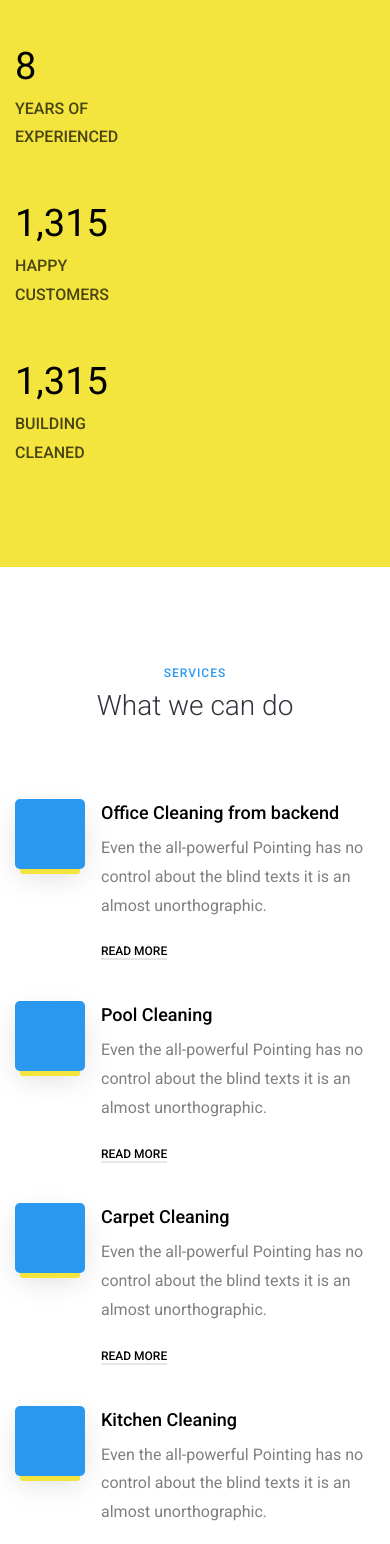
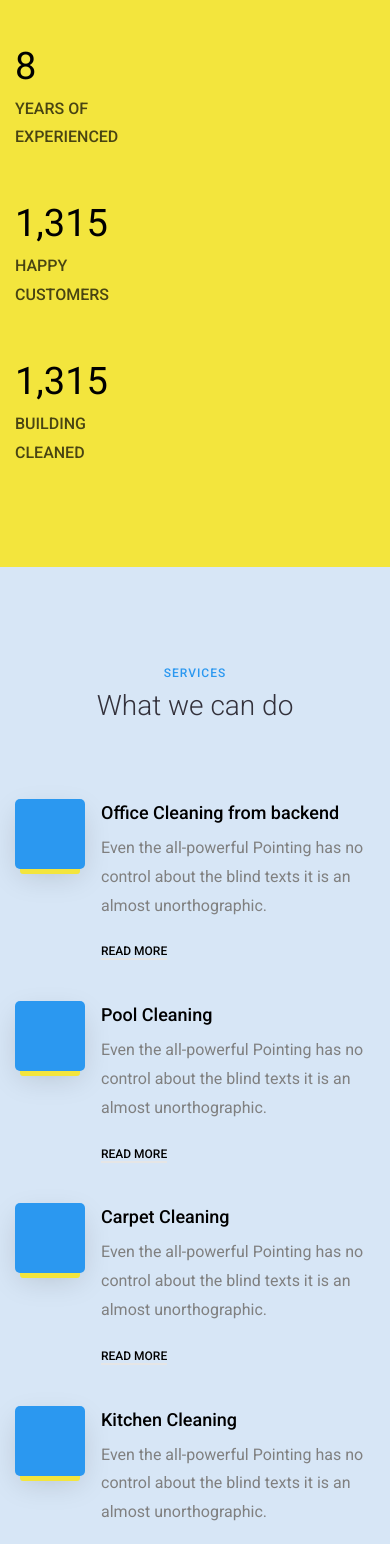
Before and after one commit to prajjwalz1/carringmanagementgroup, a Django app: page / in a window 390 px wide. Shown: the part 2631-4175 px from the top of the page. Run offline with Django 4.2, Linux system fonts and the light colour scheme; data comes from the database, SQL or seed files in the repository; some libraries are stand-ins or nearby versions; some web fonts are replaced.

```diff
--- a/management/templates/index.html
+++ b/management/templates/index.html
@@ -154,7 +154,7 @@
     </div>
 </section>
 
-<section class="ftco-section">
+<section style="background-color: #0764c929;" class="ftco-section">
     <div class="container">
         <div class="row justify-content-center pb-5 mb-3">
             <div class="col-md-7 heading-section text-center ftco-animate">
```
